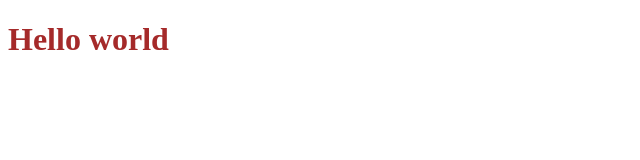
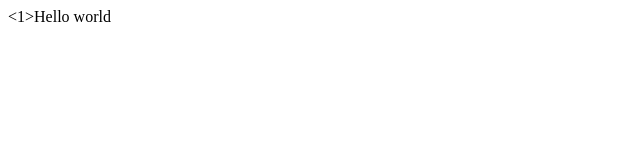
Before and after one commit to aNushriiii/learn, a plain HTML site: page index.html in a window 1280 px wide. Shown: the whole page, without its empty margins (0-640 px from the left). Drawn offline with Linux system fonts and the light colour scheme.

Commit message:
third commit
added stuff

```diff
--- a/index.html
+++ b/index.html
@@ -2,11 +2,11 @@
 <html lang="en">
 <head>
     <meta charset="UTF-8">
-    <meta name="viewport" content="width=device-width, initial-scale=1.0">
+    <mename="viewport" content="width=device-width, initial-scale=1.0">
     <title>Document</title>
     <link rel="stylesheet" href="./style.css">
 </head>
-<body>
-    <h1>Hello world</h1>
+<boy>
+    <1>Hello world</h1>
 </body>
-</html>
+</htl>
```
